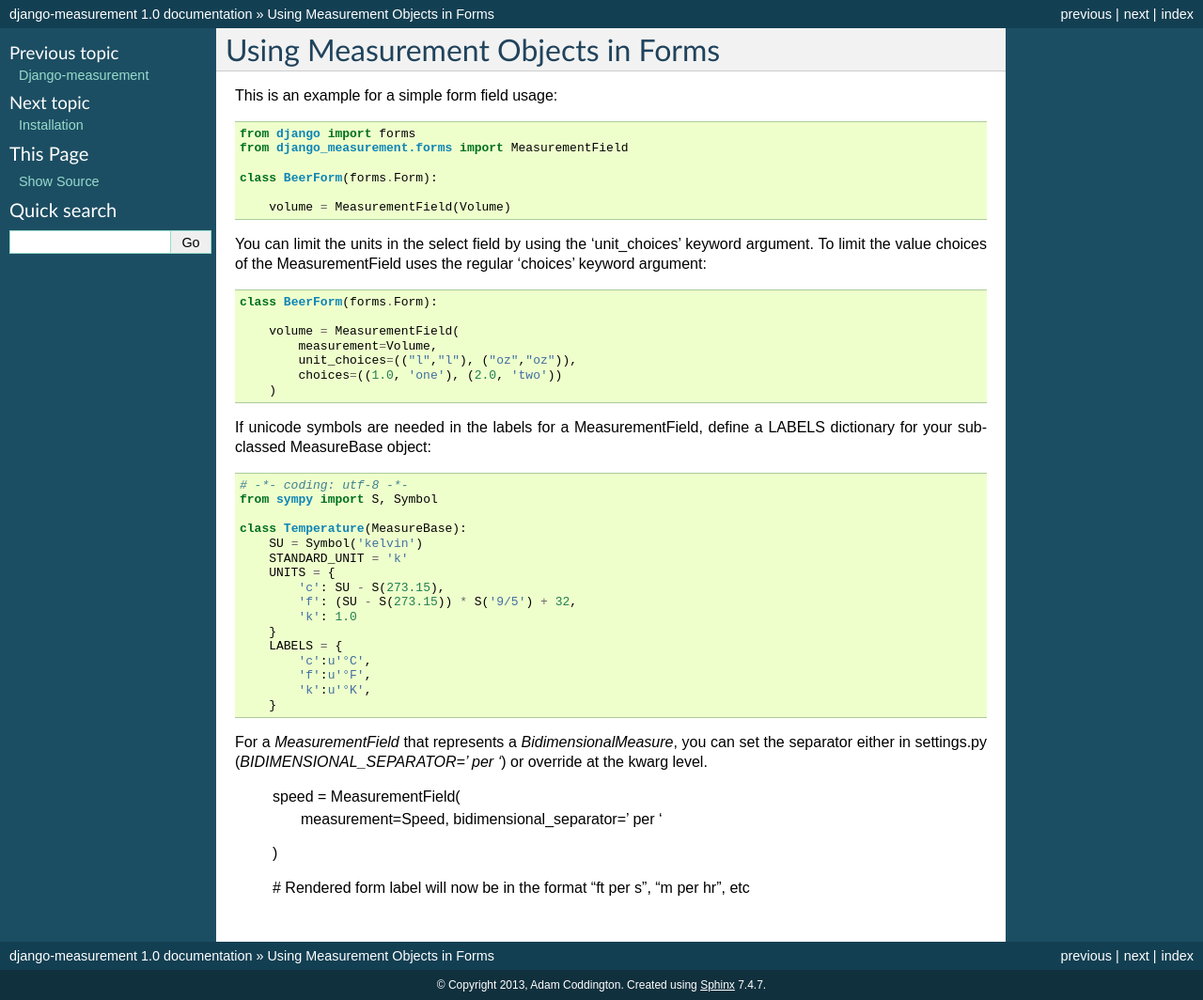
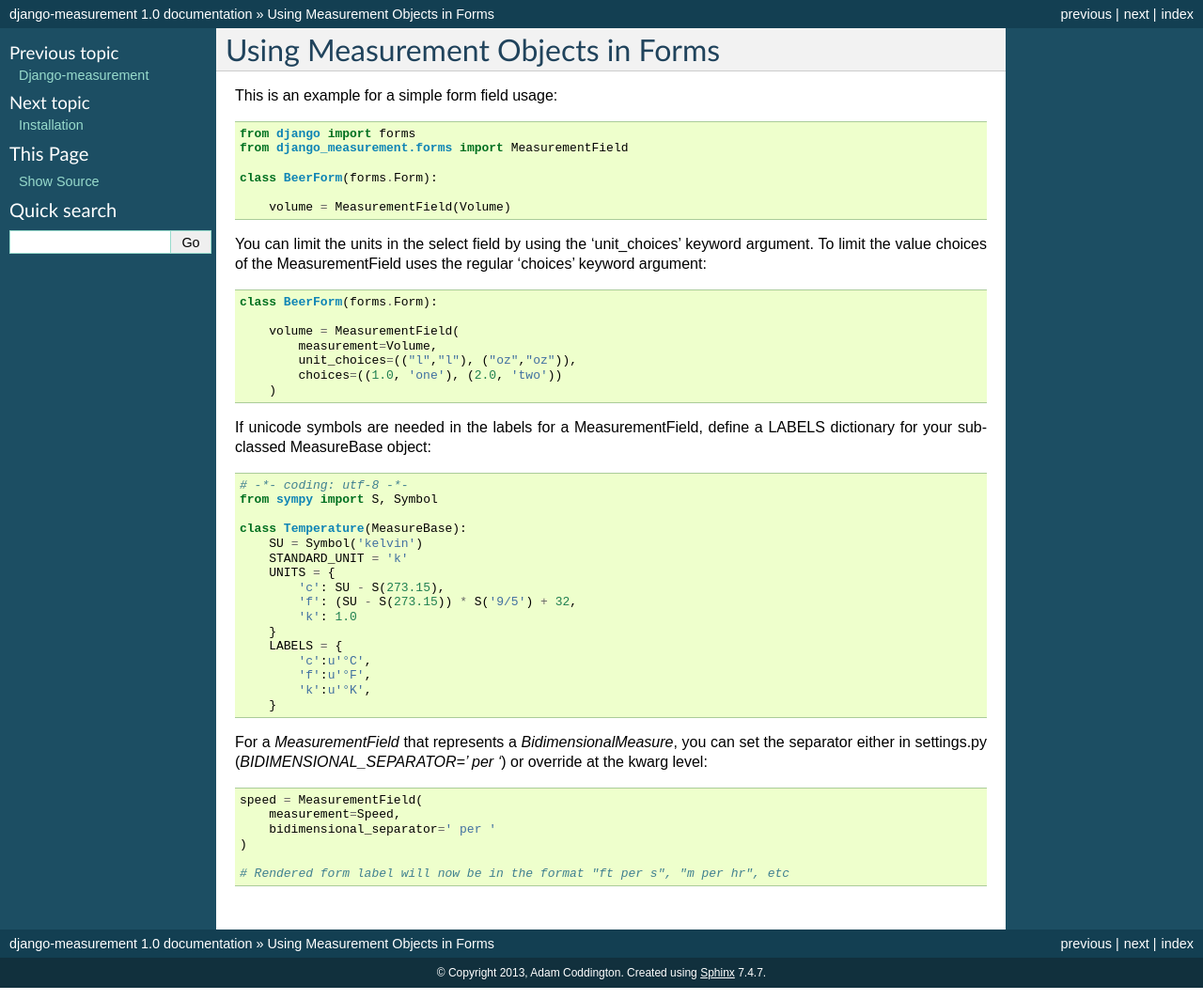
Before and after one commit to coddingtonbear/django-measurement, a Sphinx documentation site: the page built from docs/topics/forms.rst, in a window 1280 px wide. Shown: the whole page at 94% size. Built offline with Sphinx 7.4.7, drawn with Linux system fonts in a browser that asks for light colours.

```diff
--- a/docs/topics/forms.rst
+++ b/docs/topics/forms.rst
@@ -41,7 +41,7 @@ If unicode symbols are needed in the labels for a MeasurementField, define a LAB
             'k':u'°K',
         }
 
-For a `MeasurementField` that represents a `BidimensionalMeasure`, you can set the separator either in settings.py (`BIDIMENSIONAL_SEPARATOR=' per '`) or override at the kwarg level.
+For a `MeasurementField` that represents a `BidimensionalMeasure`, you can set the separator either in settings.py (`BIDIMENSIONAL_SEPARATOR=' per '`) or override at the kwarg level::
 
         speed = MeasurementField(
             measurement=Speed,
```
